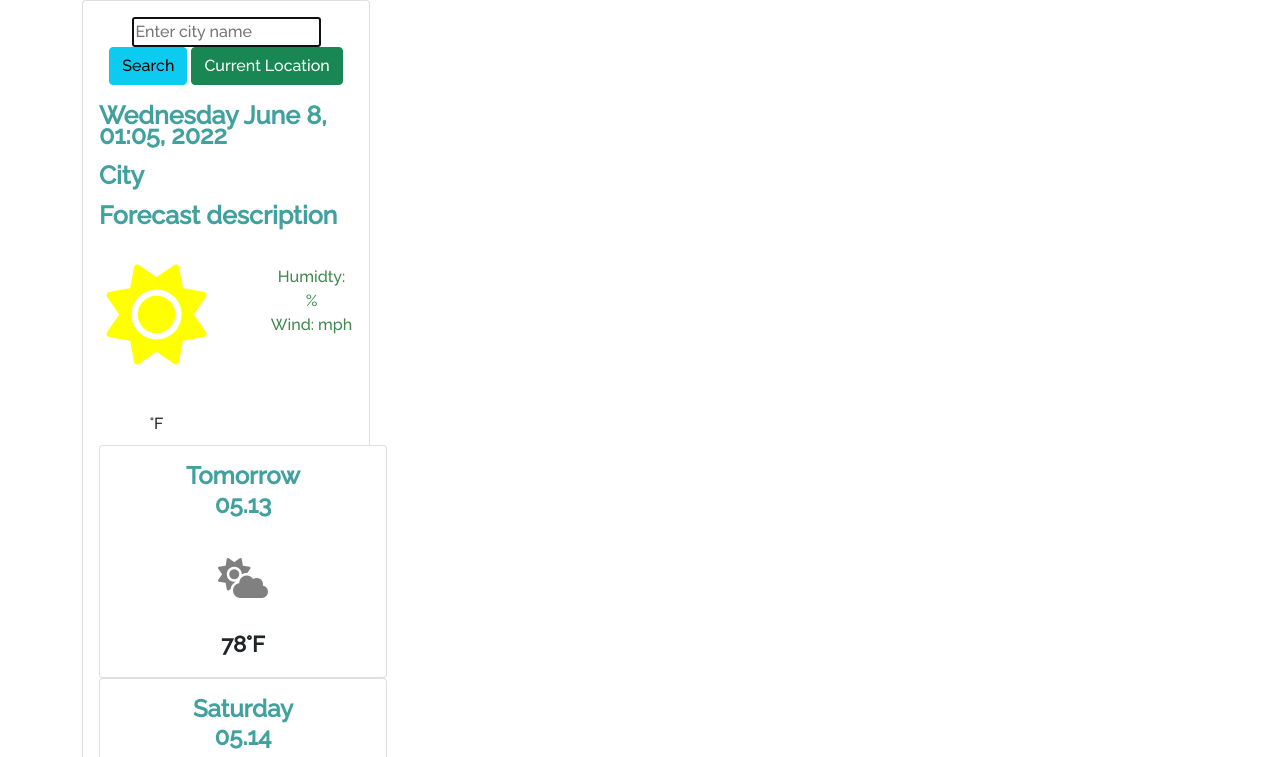
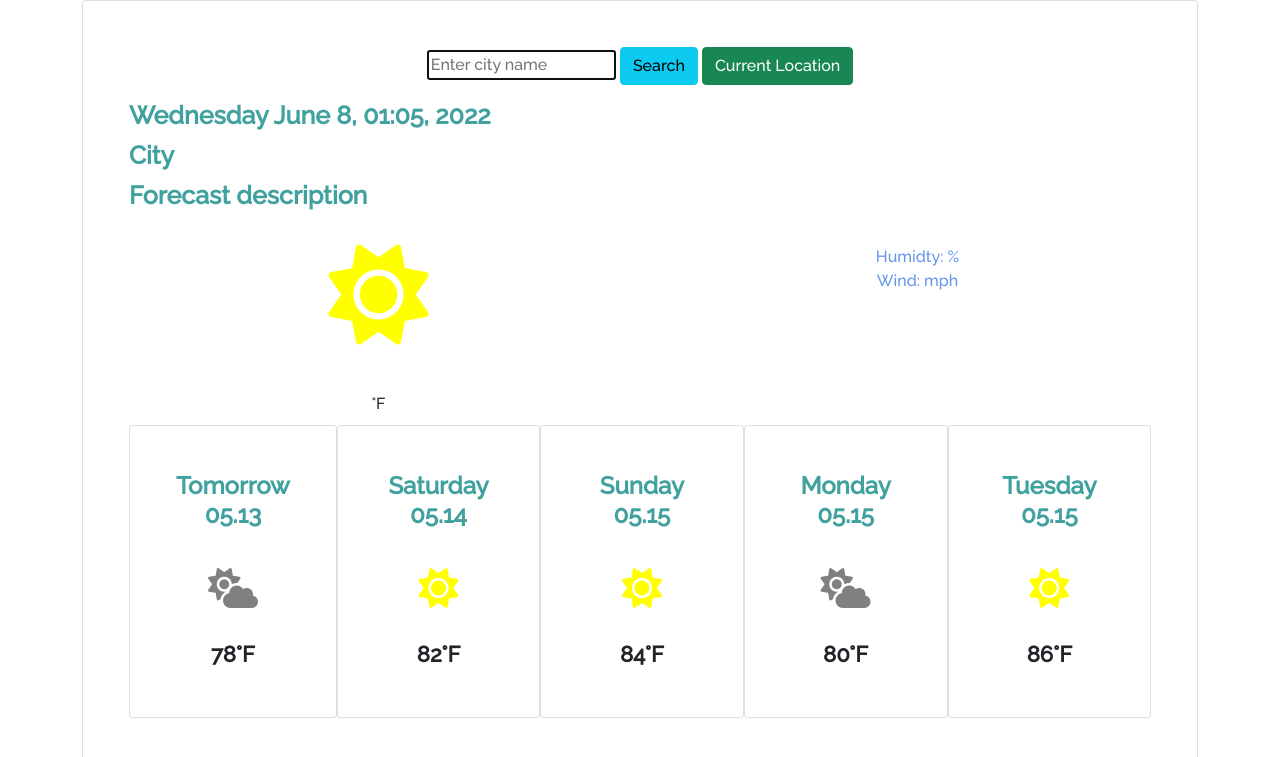
Before and after one commit to callytat/SheCodes, a plain HTML site: page index.html in a window 1280 px wide. Shown: the top 757 px of the page. Drawn offline with nearby package versions, Linux system fonts and the light colour scheme; no server answers.

Commit message:
Reverted font color and card width back to original

```diff
--- a/src/styles.css
+++ b/src/styles.css
@@ -43,8 +43,9 @@ h3 {
 }
 
 .card {
-  width: 18rem;
+  width: 100%;
   text-align: center;
+  padding: 30px;
 }
 
 .card-group {
@@ -82,6 +83,6 @@ h3 {
 }
 
 .weather-conditions {
-  color: rgb(61, 136, 76);
+  color: cornflowerblue;
   list-style: none;
 }
```
